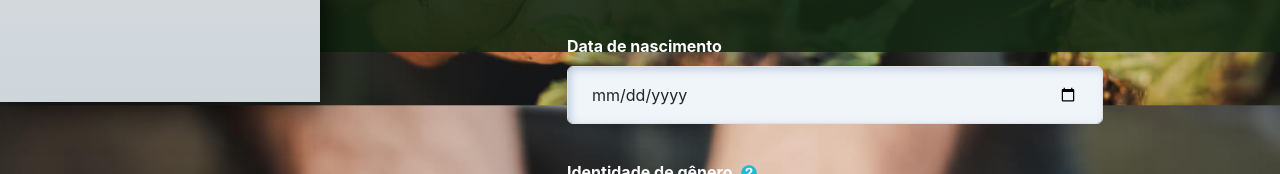
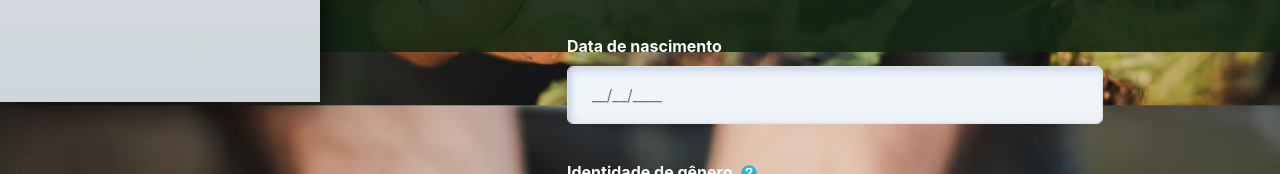
Before and after one commit to soucannabisdev/ecosistemasoucannabis, a React (Create React App) app: page /cadastro-associado in a window 1280 px wide. Shown: the part 748-922 px from the top of the page. Built offline with nearby package versions, Linux system fonts and the light colour scheme; no server answers.

Commit message:
Update associate-signup.js

```diff
--- a/src/components/pages/associate-signup.js
+++ b/src/components/pages/associate-signup.js
@@ -289,7 +289,10 @@ const AssociateSignUp = () => {
             <label className="form-label" htmlFor="birthday_associate">
               Data de nascimento
             </label>
-            <input class="form-input input-login" onChange={handleChangeInput} onBlur={handleChangeInput} value={formData.birthday_associate} type="date" id="birthday_associate" name="birthday_associate"></input>
+            <InputMask mask="99/99/9999" onChange={handleChangeInput} onBlur={handleChangeInput} value={formData.birthday_associate} type="text" id="birthday_associate" name="birthday_associate">
+              {inputProps =>  <input placeholder="__/__/____" class="form-input input-login" {...inputProps}  />}
+            </InputMask>
+
           </div>
 
           <div className="mb-3">
@@ -320,7 +323,6 @@ const AssociateSignUp = () => {
               RG <LabelInfo message="Necessário para a geração doo termo de responsabilidade do associado" id="rg" />
             </label>
             <input placeholder="Digite seu RG" type="text" value={formData.rg_associate} id="rg_associate" name="rg_associate" className="form-input" onChange={handleChangeInput} />
-
           </div>
 
           <div className="mb-3">
```
